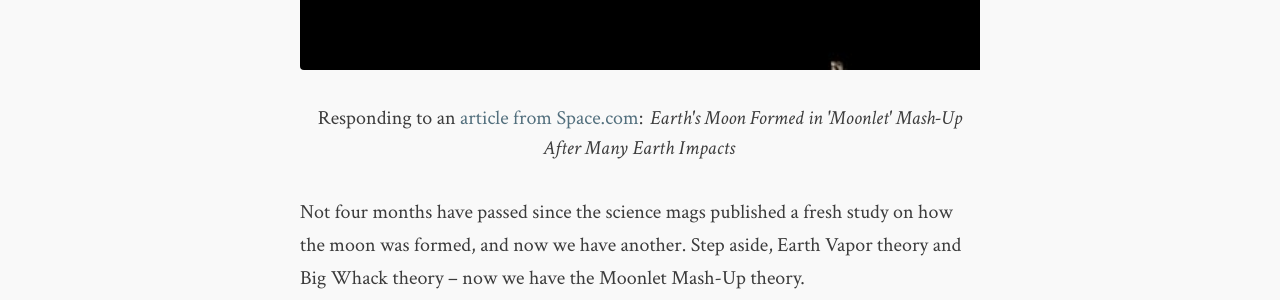
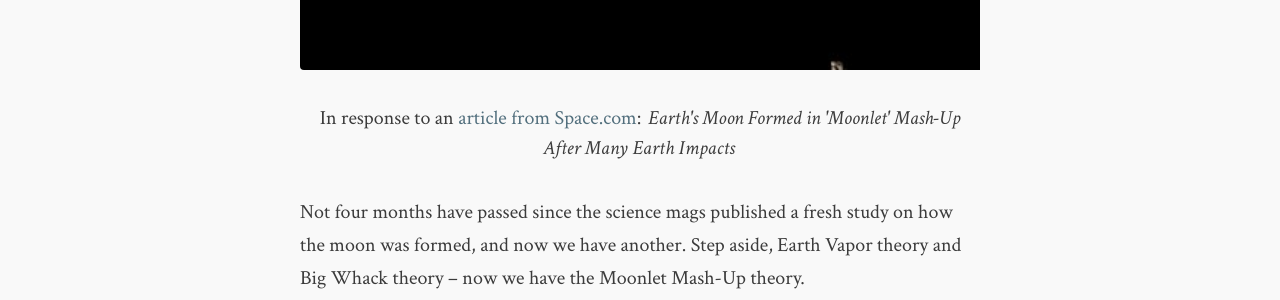
Before and after one commit to flashlightministries/oilforlight, a Jekyll site: the page built from _posts/2017-01-09-another-moon-creation-myth.md, in a window 1280 px wide. Shown: the part 690-990 px from the top of the page. Built offline with Jekyll 4.4.1, drawn with Linux system fonts in a browser that asks for light colours; nearby versions of some CDN libraries.

Commit message:
Update post.html

```diff
--- a/_layouts/post.html
+++ b/_layouts/post.html
@@ -24,7 +24,7 @@
         {% endif %}
 
         {% if page.source %}
-          <p class="small">Responding to an <a target="_blank" href="{{ page.source.url }}">article from {{ page.source.name }}</a>{% if page.source.headline %}: <em>{{ page.source.headline }}</em> {% endif %}</p>
+          <p class="small">In response to an <a target="_blank" href="{{ page.source.url }}">article from {{ page.source.name }}</a>{% if page.source.headline %}: <em>{{ page.source.headline }}</em> {% endif %}</p>
         {% endif %}
 
       </hgroup>
```
